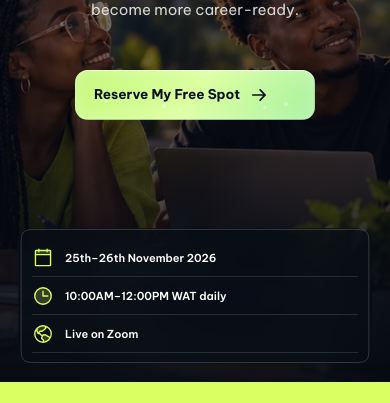
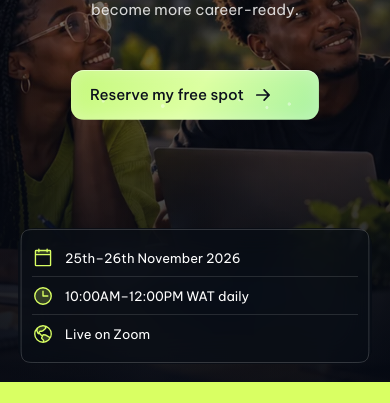
Before and after one commit to chiazaokoli/kfsd-website, a Next.js app: page / in a window 390 px wide. Shown: the part 438-841 px from the top of the page. Built offline with nearby package versions, Linux system fonts and the light colour scheme.

Commit message:
Refine hero event details and CTA typography

```diff
--- a/app/globals.css
+++ b/app/globals.css
@@ -97,7 +97,7 @@ img { display: block; }
   83% { color: var(--white); -webkit-text-fill-color: var(--white); }
 }
 .hero-subhead { max-width: 610px; margin: 27px auto 0; color: rgba(255,255,255,.82); font-size: clamp(1.03rem, 1.5vw, 1.3rem); line-height: 1.55; }
-.primary-cta { display: inline-flex; min-height: 58px; align-items: center; gap: 13px; margin-top: 15px; padding: 0 25px; color: var(--ink); border-radius: 13px; background: var(--lime); box-shadow: 0 16px 50px rgba(0,0,0,.22); font-size: .93rem; font-weight: 750; transition: transform 220ms ease, box-shadow 220ms ease; }
+.primary-cta { display: inline-flex; min-height: 58px; align-items: center; gap: 13px; margin-top: 15px; padding: 0 25px; color: var(--ink); border-radius: 13px; background: var(--lime); box-shadow: 0 16px 50px rgba(0,0,0,.22); font-size: 15px; font-weight: 500; transition: transform 220ms ease, box-shadow 220ms ease; }
 .primary-cta:hover { transform: translateY(-4px); box-shadow: inset 0 0 18px rgba(255,255,255,.3), inset 0 1px 0 rgba(255,255,255,.48), 0 22px 60px rgba(217,255,99,.22); }
 .primary-cta, .topbar-cta { overflow: hidden; isolation: isolate; background: linear-gradient(125deg, #b9f567, #dcffa1 32%, #86e9a2 66%, #c7fb6f); background-size: 240% 240%; box-shadow: inset 0 0 18px rgba(255,255,255,.3), inset 0 1px 0 rgba(255,255,255,.48), 0 16px 50px rgba(0,0,0,.22); animation: cta-breathe 6s ease-in-out infinite; }
 .primary-cta .cta-copy, .topbar-cta .cta-copy, .primary-cta svg, .topbar-cta svg { position: relative; z-index: 1; }
@@ -107,7 +107,7 @@ img { display: block; }
 @keyframes cta-breathe { 0%, 100% { background-position: 0% 50%; } 50% { background-position: 100% 50%; } }
 @keyframes cta-dots { 0%, 12% { opacity: 0; transform: translateY(7px); } 27% { opacity: .62; } 57% { opacity: .38; } 82%, 100% { opacity: 0; transform: translateY(-18px); } }
 .event-dock { position: absolute; right: 4vw; bottom: 24px; left: 4vw; display: grid; min-height: 82px; grid-template-columns: repeat(3, 1fr) 68px; align-items: center; border: 1px solid rgba(255,255,255,.18); border-radius: 17px; background: rgba(8,13,22,.72); backdrop-filter: blur(18px); }
-.event-dock > div { display: flex; min-height: 45px; align-items: center; gap: 11px; padding: 0 24px; border-right: 1px solid rgba(255,255,255,.16); font-size: .78rem; font-weight: 600; }
+.event-dock > div { display: flex; min-height: 45px; align-items: center; gap: 11px; padding: 0 24px; border-right: 1px solid rgba(255,255,255,.16); font-size: 13px; font-weight: 400; }
 .event-dock svg { color: var(--lime); }
 .event-dock > a { display: grid; height: 100%; place-items: center; color: var(--ink); border-radius: 0 16px 16px 0; background: var(--lime); transition: background 180ms ease; }
 .event-dock > a:hover { background: var(--white); }
@@ -314,7 +314,7 @@ img { display: block; }
   .topbar nav { display: none; }
   .new-hero { min-height: 850px; }
   .event-dock { grid-template-columns: 1fr 1fr 1fr 58px; }
-  .event-dock > div { padding: 0 15px; font-size: .69rem; }
+  .event-dock > div { padding: 0 15px; }
   .skills-grid { grid-template-rows: 480px 360px; }
   .learning-section { gap: 40px; }
   .proof-header { grid-template-columns: 1fr; gap: 30px; }
@@ -338,6 +338,7 @@ img { display: block; }
   .hero-photo { object-position: 38% center; }
   .event-dock { right: 18px; bottom: 18px; left: 18px; grid-template-columns: 1fr; padding: 10px 13px; }
   .event-dock > div { min-height: 38px; padding: 0; border-right: 0; border-bottom: 1px solid rgba(255,255,255,.12); }
+  .event-dock > div:last-of-type { border-bottom: 0; }
   .event-dock > a { display: none; }
   .countdown-band { grid-template-columns: 1fr; gap: 25px; padding: 42px 22px; color: rgba(255,255,255,.05); background: #05070c; transition: background-color 650ms ease, color 650ms ease; }
   .countdown-band .countdown-grid span { color: rgba(255,255,255,.05); transition: color 650ms ease; }
@@ -413,7 +414,7 @@ img { display: block; }
   .hero-kicker { font-size: .63rem; }
   .new-hero h1 { font-size: clamp(2.25rem, 11.15vw, 3rem); letter-spacing: -.055em; line-height: 1.02; }
   .hero-subhead { font-size: .94rem; }
-  .primary-cta { min-height: 50px; gap: 10px; padding: 0 19px; font-size: .84rem; }
+  .primary-cta { min-height: 50px; gap: 10px; padding: 0 19px; }
   .primary-cta svg { width: 18px; height: 18px; }
   .countdown-grid strong { font-size: 2.2rem; }
   .hook-copy h2, .section-heading h2, .schedule-intro h2, .proof-header h2, .organiser-copy h2, .faq-section-new h2 { font-size: 2.65rem; }
--- a/app/page.tsx
+++ b/app/page.tsx
@@ -391,7 +391,7 @@ export default function Home() {
         <header ref={topbarRef} className={`topbar${showNavCta ? " has-cta" : ""}`}>
           <a className="brand" href="#top" aria-label="KFSD Soft Skills Training home"><span className="brand-mark" aria-hidden="true"><Sparkle size={16} weight="fill" /></span><span>KFSD <b>Soft Skills Training</b></span></a>
           <nav aria-label="Main navigation"><a href="#skills">Skills</a><a href="#schedule">Schedule</a><a href="#organiser">About CKL</a></nav>
-          <a className="topbar-cta" href="#register" aria-hidden={!showNavCta} tabIndex={showNavCta ? 0 : -1}><span className="cta-copy">Reserve My Free Spot</span><ArrowRight size={17} weight="bold" /></a>
+          <a className="topbar-cta" href="#register" aria-hidden={!showNavCta} tabIndex={showNavCta ? 0 : -1}><span className="cta-copy">Reserve my free spot</span><ArrowRight size={17} weight="bold" /></a>
         </header>
 
         <section className="new-hero" aria-labelledby="hero-title">
@@ -401,7 +401,7 @@ export default function Home() {
             <p className="edition-badge hero-enter"><span className="edition-badge-icon"><Medal size={15} weight="duotone" aria-hidden="true" /></span><span>{siteConfig.edition}</span></p>
             <h1 id="hero-title" aria-label="Learn the soft skills that set you apart in 2 days."><span aria-hidden="true">{heroLeadWords.map((word, index) => <Fragment key={word}>{index > 0 && " "}<span className="hero-word">{heroLetters(word, heroLeadWords.slice(0, index).join("").length)}</span></Fragment>)}{" "}<span className="hero-ending">{heroLetters(heroEnding, heroEndingStart)}</span></span></h1>
             <p className="hero-subhead hero-enter">Learn from experienced professionals and become more career-ready.</p>
-            <a ref={heroCtaRef} className="primary-cta hero-enter" href="#register"><span className="cta-copy">Reserve My Free Spot</span><ArrowRight size={20} weight="bold" /></a>
+            <a ref={heroCtaRef} className="primary-cta hero-enter" href="#register"><span className="cta-copy">Reserve my free spot</span><ArrowRight size={20} weight="bold" /></a>
           </div>
           <div className="event-dock hero-enter">
             <div><CalendarBlank size={22} weight="duotone" /><span>{siteConfig.event.dateLabel}</span></div>
```
